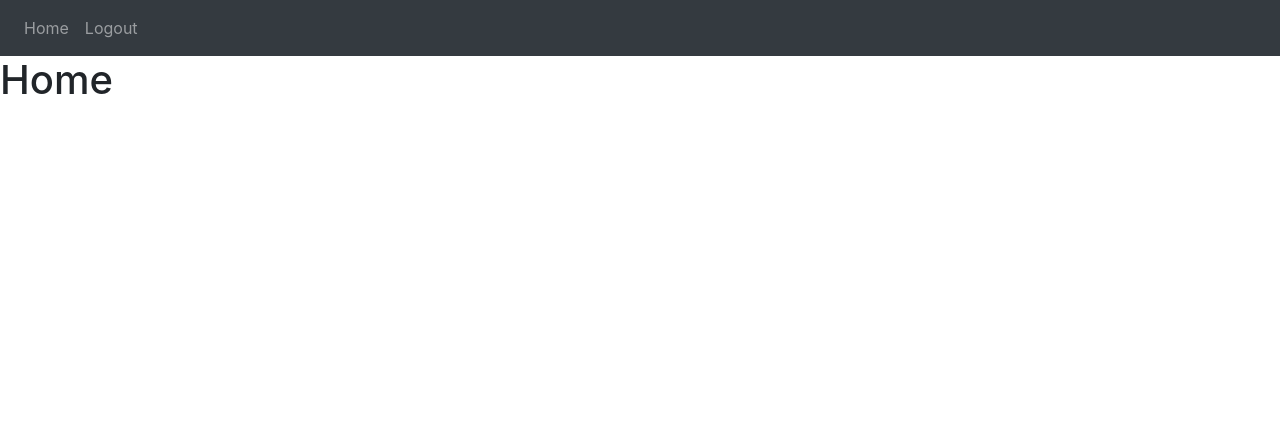
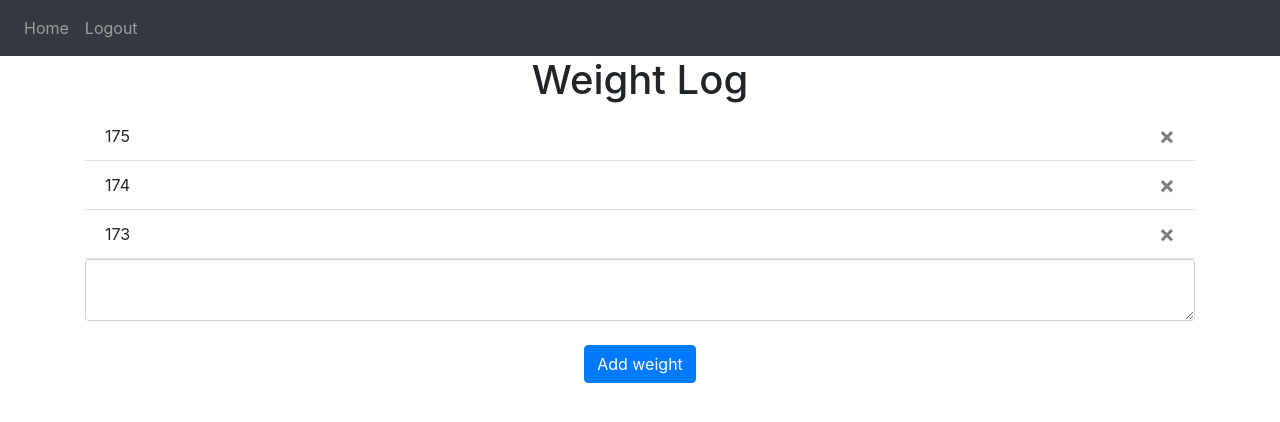
Before and after one commit to jqluu/Fitness-App, a Flask app: page / in a window 1280 px wide. Shown: the top 422 px of the page. Run offline with Flask 3, Linux system fonts and the light colour scheme; a user stored in the database is signed in; some libraries are stand-ins or nearby versions.

Commit message:
10/9
implemented weight log:
+adding/deleting weights

```diff
--- /dev/null
+++ b/website/static/index.js
@@ -0,0 +1,8 @@
+function deleteWeight(weightId) {
+    fetch("/delete-weight", {
+      method: "POST",
+      body: JSON.stringify({ weightId: weightId }),
+    }).then((_res) => {
+      window.location.href = "/";
+    });
+  }
--- a/website/templates/base.html
+++ b/website/templates/base.html
@@ -3,14 +3,12 @@
   <head>
     <meta charset="utf-8" />
     <meta name="viewport" content="width=device-width, initial-scale=1" />
-
     <link
       rel="stylesheet"
       href="https://stackpath.bootstrapcdn.com/bootstrap/4.4.1/css/bootstrap.min.css"
       integrity="sha384-Vkoo8x4CGsO3+Hhxv8T/Q5PaXtkKtu6ug5TOeNV6gBiFeWPGFN9MuhOf23Q9Ifjh"
       crossorigin="anonymous"
     />
-
     <link
       rel="stylesheet"
       href="https://stackpath.bootstrapcdn.com/font-awesome/4.7.0/css/font-awesome.min.css"
@@ -19,7 +17,6 @@
 
     <title>{% block title %}Home{% endblock %}</title>
   </head>
-
   <body>
     <nav class="navbar navbar-expand-lg navbar-dark bg-dark">
       <button
@@ -30,25 +27,22 @@
       >
         <span class="navbar-toggler-icon"></span>
       </button>
-
-
       <div class="collapse navbar-collapse" id="navbar">
         <div class="navbar-nav">
           {% if user.is_authenticated %}
-                    <a class ="nav-item nav-link" id="home" href="/">Home</a>
-                    <a class ="nav-item nav-link" id="logout" href="/logout">Logout</a>
+          <a class="nav-item nav-link" id="home" href="/">Home</a>
+          <a class="nav-item nav-link" id="logout" href="/logout">Logout</a>
           {% else %}
-                    <a class ="nav-item nav-link" id="login" href="/login">Login</a>
-                    <a class ="nav-item nav-link" id="signUp" href="/sign-up">Sign Up</a>
+          <a class="nav-item nav-link" id="login" href="/login">Login</a>
+          <a class="nav-item nav-link" id="signUp" href="/sign-up">Sign Up</a>
           {% endif %}
         </div>
       </div>
     </nav>
 
-        {% with messages = get_flashed_messages(with_categories=true) %}
-        {% if messages %}
-            {% for category, message in messages %}
-            {% if category == 'error'%}
+    {% with messages = get_flashed_messages(with_categories=true) %} {% if
+    messages %} {% for category, message in messages %} {% if category ==
+    'error' %}
     <div class="alert alert-danger alter-dismissable fade show" role="alert">
       {{ message }}
       <button type="button" class="close" data-dismiss="alert">
@@ -62,33 +56,31 @@
         <span aria-hidden="true">&times;</span>
       </button>
     </div>
-            {% endif %}
-            {% endfor %}
-        {% endif %}
-        {% endwith %}
+    {% endif %} {% endfor %} {% endif %} {% endwith %}
 
-        <div class="containr">
-        {% block content %}
-        {% endblock %}
-        </div>
-
+    <div class="container">{% block content %} {% endblock %}</div>
     <script
       src="https://code.jquery.com/jquery-3.2.1.slim.min.js"
       integrity="sha384-KJ3o2DKtIkvYIK3UENzmM7KCkRr/rE9/Qpg6aAZGJwFDMVNA/GpGFF93hXpG5KkN"
       crossorigin="anonymous"
     ></script>
-
     <script
       src="https://cdnjs.cloudflare.com/ajax/libs/popper.js/1.12.9/umd/popper.min.js"
       integrity="sha384-ApNbgh9B+Y1QKtv3Rn7W3mgPxhU9K/ScQsAP7hUibX39j7fakFPskvXusvfa0b4Q"
       crossorigin="anonymous"
     ></script>
-
     <script
       src="https://maxcdn.bootstrapcdn.com/bootstrap/4.0.0/js/bootstrap.min.js"
       integrity="sha384-JZR6Spejh4U02d8jOt6vLEHfe/JQGiRRSQQxSfFWpi1MquVdAyjUar5+76PVCmYl"
       crossorigin="anonymous"
     ></script>
 
+
+    <script
+        type="text/javascript"
+        src="{{ url_for('static', filename='index.js') }}"
+    ></script>
+
+
   </body>
 </html>
--- a/website/templates/home.html
+++ b/website/templates/home.html
@@ -1,15 +1,23 @@
 {% extends "base.html" %}
 {% block title %}Home{% endblock %}
-
 {% block content %}
 
-<!-- <form method="POST">
-    <textarea name="note" id="note" class="form-control"></textarea>
-    <div align="center">
-        <button type="submit" class="btn btn-primary">Add note</button>
-    </div>
-</form> -->
-
-<h1>Home</h1>
-
-{% endblock %}
+    <h1 align="center">Weight Log</h1>
+    <ul class="list-group list-group-flush" id="weights">
+      {% for weight in user.weights %}
+      <li class="list-group-item">
+        {{ weight.data }}
+        <button type="button" class="close" onClick="deleteWeight({{ weight.id }})">
+          <span aria-hidden="true">&times;</span>
+        </button>
+      </li>
+      {% endfor %}
+    </ul>
+    <form method="POST">
+      <textarea name="weight" id="weight" class="form-control"></textarea>
+      <br />
+      <div align="center">
+        <button type="submit" class="btn btn-primary">Add weight</button>
+      </div>
+    </form>
+    {% endblock %}
--- a/website/views.py
+++ b/website/views.py
@@ -1,9 +1,37 @@
-from flask import Blueprint, render_template
+from flask import Blueprint, render_template, request, flash, jsonify
 from flask_login import login_required, current_user
+from .models import Weight
+from . import db
+import json
 
 views = Blueprint('views', __name__)
 
-@views.route('/')
+@views.route('/', methods=['GET', 'POST'])
 @login_required
 def home():
+    if request.method == 'POST':
+        weight = request.form.get('weight')
+
+        # if not weight.isdigit():
+        #     flash('Please enter a valid weight.', category='error')
+        # else:
+        new_weight = Weight(data=weight, user_id=current_user.id)
+        db.session.add(new_weight)
+        db.session.commit()
+
+        flash('Weight added.', category='success')
+
     return render_template("home.html", user=current_user)
+
+
+@views.route('/delete-weight', methods=['POST'])
+def delete_weight():
+    weight = json.loads(request.data)
+    weightId = weight['weightId']
+    weight = Weight.query.get(weightId)
+    if weight:
+        if weight.user_id == current_user.id:
+            db.session.delete(weight)
+            db.session.commit()
+
+    return jsonify({})
```
Also changed, not shown: main.py (+9 -0 lines), website/models.py (+10 -1 lines), instance/database.db. Lines whose indentation alone changed are shown as unchanged.
